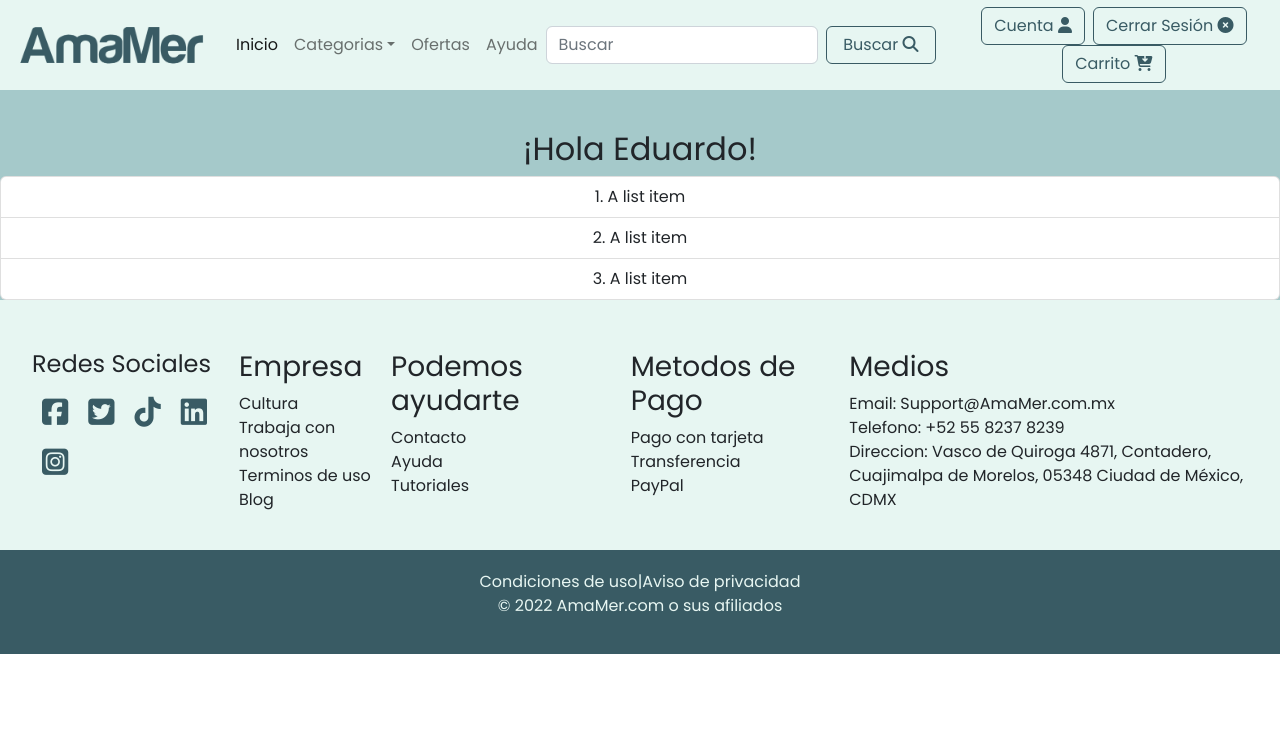
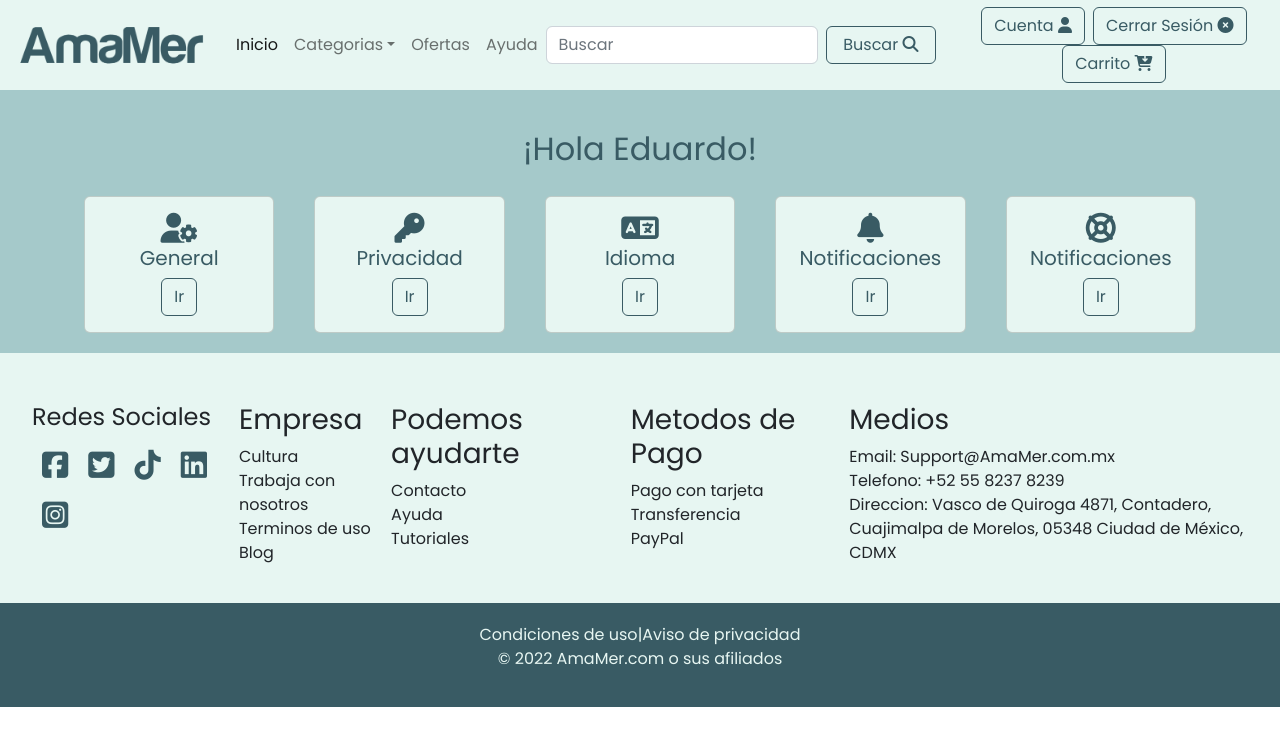
Before and after one commit to newton1057/0n1ine, a React (Create React App) app: page /MiCuenta in a window 1280 px wide. Shown: the top 746 px of the page. Built offline with nearby package versions, Linux system fonts and the light colour scheme.

Commit message:
Se realiza Mi Cuenta

```diff
--- a/src/Pages/MiCuenta.css
+++ b/src/Pages/MiCuenta.css
@@ -0,0 +1,22 @@
+.MiCuenta .card-body i{
+   font-size: 30px;
+}
+
+.MiCuenta{
+    width: 90%;
+    margin: auto;
+    color: #395b64;
+
+ }
+
+ .MiCuenta #Conte{
+    display: flex;
+    flex-direction: row;
+ }
+
+.MiCuenta .card{
+    width: 300px;
+    margin: 20px;
+    background-color: #E7F6F2;
+    color: #395b64;
+ }
--- a/src/Pages/MiCuenta.js
+++ b/src/Pages/MiCuenta.js
@@ -3,24 +3,57 @@
 import './MiCuenta.css';
 
 
-function Registrar() {
+function MiCuenta() {
 
 
   return (
 
-    <div>
+    <div className="MiCuenta">
         <h2>¡Hola Eduardo!</h2>
+      <div id="Conte">
 
-        <ol class="list-group list-group-numbered">
-            <li class="list-group-item">A list item</li>
-            <li class="list-group-item">A list item</li>
-            <li class="list-group-item">A list item</li>
-        </ol>
 
+      <div class="card">
+        <div class="card-body" >
+        <i class="fa-solid fa-user-gear"></i>
+        <h5 >General</h5>
+          <a href="#" class="btn btn-outline-header">Ir</a>
+        </div>
+      </div>
+      <div class="card">
+        <div class="card-body" >
+        <i class="fa-solid fa-key"></i>
+        <h5 >Privacidad</h5>
+          <a href="#" class="btn btn-outline-header">Ir</a>
+        </div>
+      </div>
+      <div class="card">
+        <div class="card-body" >
+        <i class="fa-solid fa-language"></i>
+        <h5 >Idioma</h5>
+          <a href="#" class="btn btn-outline-header">Ir</a>
+        </div>
+      </div>
+      <div class="card">
+        <div class="card-body" >
+        <i class="fa-solid fa-bell"></i>
+        <h5 >Notificaciones</h5>
+          <a href="#" class="btn btn-outline-header">Ir</a>
+        </div>
+      </div>
+
+      <div class="card">
+        <div class="card-body" >
+        <i class="fa-solid fa-life-ring"></i>
+        <h5 >Notificaciones</h5>
+          <a href="#" class="btn btn-outline-header">Ir</a>
+        </div>
+      </div>
+      </div>
     </div>
 
 
   );
 }
 
-export default Registrar;
+export default MiCuenta;
```
